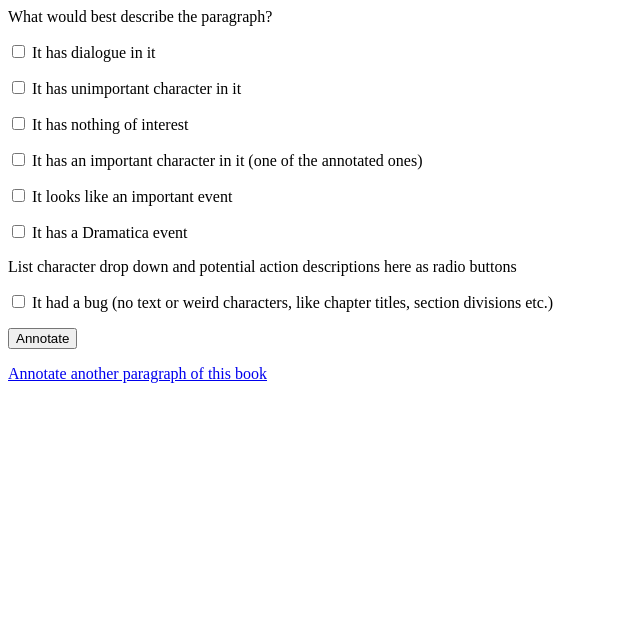
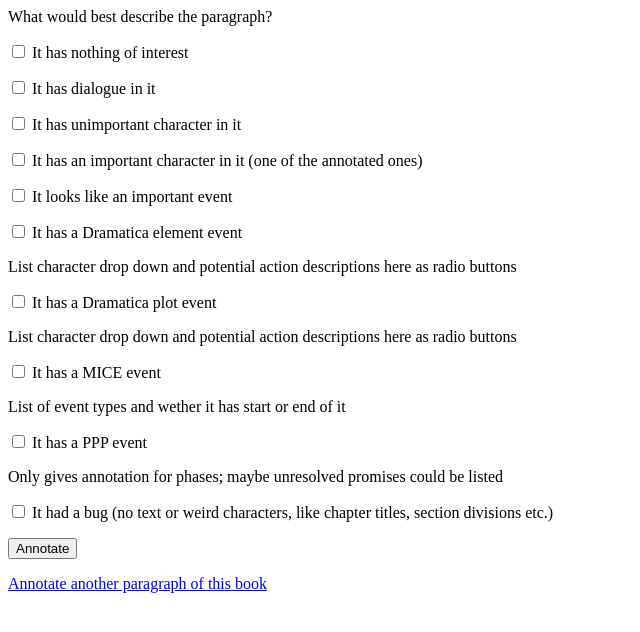
Before and after one commit to AhtiAhde/DramaticaAnnotationTool, a Flask app: template templates/task.html in a window 1280 px wide. Shown: the top 632 px of the page, without its empty margins (0-640 px from the left). Run offline with Flask 2, Linux system fonts and the light colour scheme; the template is opened without the code that fills it, so the values that code supplies are empty.

Commit message:
Add placeholders for arc annotations

```diff
--- a/templates/task.html
+++ b/templates/task.html
@@ -7,16 +7,16 @@
 <p> What would best describe the paragraph?</p>
 <form action="/tasks/{{b_id}}/{{p_id}}" method="POST">
     <p>
+        <input id="has-nothing" type="checkbox" name="has-nothing" />
+        <label for="has-nothing">It has nothing of interest</label>
+    </p>
+    <p>
         <input id="has-dialogue" type="checkbox" name="has-dialogue" />
         <label for="has-dialogue">It has dialogue in it</label>
     </p>
     <p>
         <input id="has-nic" type="checkbox" name="has-nic" />
         <label for="has-nic">It has unimportant character in it</label>
-    </p>
-    <p>
-        <input id="has-nothing" type="checkbox" name="has-nothing" />
-        <label for="has-nothing">It has nothing of interest</label>
     </p>
     <p>
         <input id="has-ic" type="checkbox" name="has-ic" />
@@ -27,9 +27,24 @@
         <label for="has-event">It looks like an important event</label>
     </p>
     <p>
-        <input id="has-dramatica" type="checkbox" name="has-dramatica" />
-        <label for="has-dramatica">It has a Dramatica event</label>
+        <input id="has-dramatica-element" type="checkbox" name="has-dramatica-element" />
+        <label for="has-dramatica-element">It has a Dramatica element event</label>
         <p>List character drop down and potential action descriptions here as radio buttons</p>
+    </p>
+    <p>
+        <input id="has-dramatica-pp" type="checkbox" name="has-dramatica-pp" />
+        <label for="has-dramatica-pp">It has a Dramatica plot event</label>
+        <p>List character drop down and potential action descriptions here as radio buttons</p>
+    </p>
+    <p>
+        <input id="has-mice" type="checkbox" name="has-mice" />
+        <label for="has-mice">It has a MICE event</label>
+        <p>List of event types and wether it has start or end of it</p>
+    </p>
+    <p>
+        <input id="has-ppp" type="checkbox" name="has-ppp" />
+        <label for="has-ppp">It has a PPP event</label>
+        <p>Only gives annotation for phases; maybe unresolved promises could be listed</p>
     </p>
     <p>
         <input id="has-bug" type="checkbox" name="has-bug" />
```
